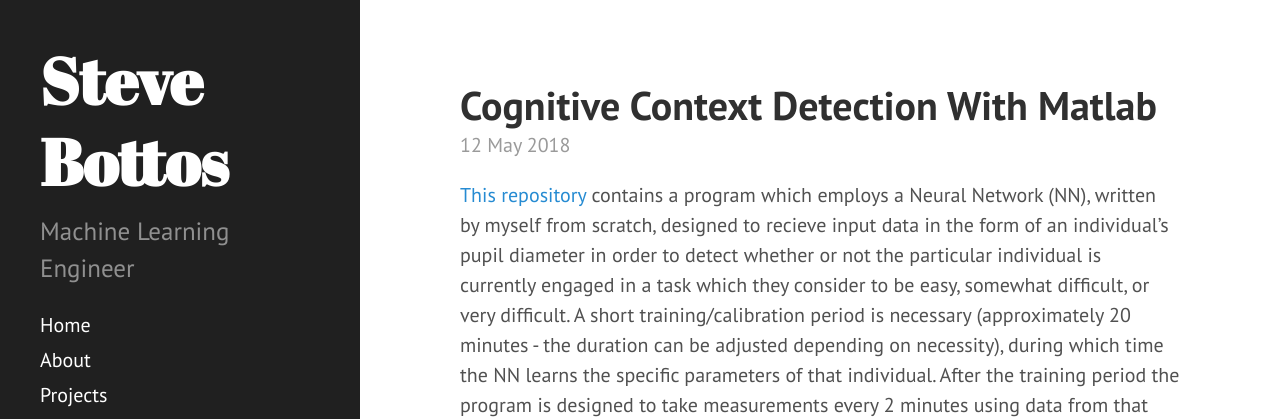
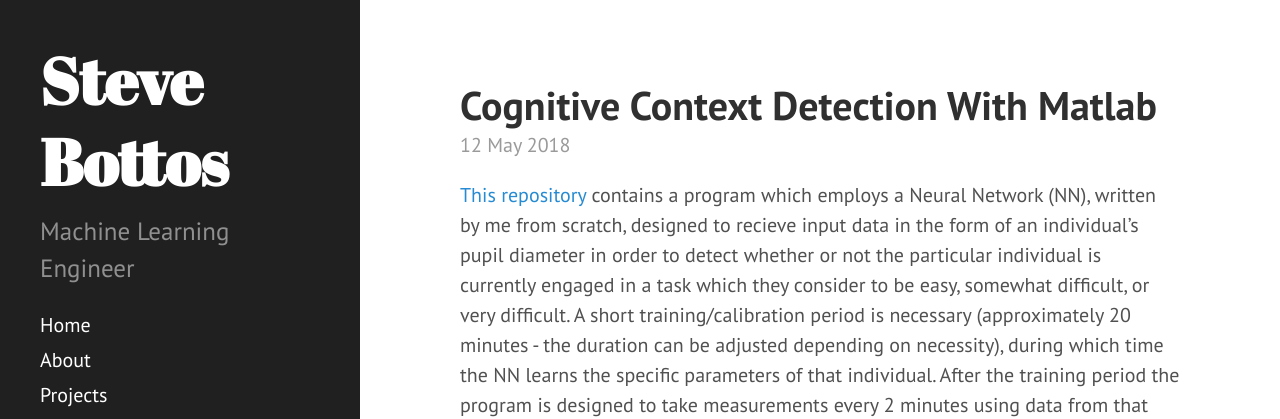
Before and after one commit to stevebottos/stevebottos.github.io, a Jekyll site: the page built from _posts/2018-05-12-Cognitive Context Detection With Matlab.md, in a window 1280 px wide and 981 px high. Shown: the top 419 px of the window. Built offline with Jekyll 4.4.1, drawn with Linux system fonts in a browser that asks for light colours; some of the changed text lies outside the part shown.

Commit message:
Update 2018-05-12-Cognitive Context Detection With Matlab.md

```diff
--- a/_posts/2018-05-12-Cognitive Context Detection With Matlab.md
+++ b/_posts/2018-05-12-Cognitive Context Detection With Matlab.md
@@ -3,5 +3,5 @@
 title: Cognitive Context Detection With Matlab
 ---
 
-<a href="https://github.com/stevebottos/MATLAB-Cognitive-State-Detection" target="_blank">This repository </a>contains a program which employs a Neural Network (NN), written by myself from scratch, designed to recieve input data in the form of an individual's pupil diameter in order to detect whether or not the particular individual is currently engaged in a task which they consider to be easy, somewhat difficult, or very difficult. A short training/calibration period is necessary (approximately 20 minutes - the duration can be adjusted depending on necessity), during which time the NN learns the specific parameters of that individual. After the training period the program is designed to take measurements every 2 minutes using data from that time frame to construct a single feature vector, outputting the level of focus that the individual was most likely experiencing during those two minutes.
+<a href="https://github.com/stevebottos/MATLAB-Cognitive-State-Detection" target="_blank">This repository </a>contains a program which employs a Neural Network (NN), written by me from scratch, designed to recieve input data in the form of an individual's pupil diameter in order to detect whether or not the particular individual is currently engaged in a task which they consider to be easy, somewhat difficult, or very difficult. A short training/calibration period is necessary (approximately 20 minutes - the duration can be adjusted depending on necessity), during which time the NN learns the specific parameters of that individual. After the training period the program is designed to take measurements every 2 minutes using data from that time frame to construct a single feature vector, outputting the level of focus that the individual was most likely experiencing during those two minutes.
 > **Key Concepts**: Machine Learning, Neural Networks, Matlab, Feature Engineering
```
